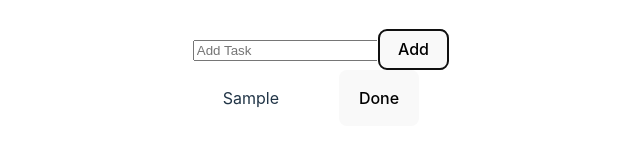
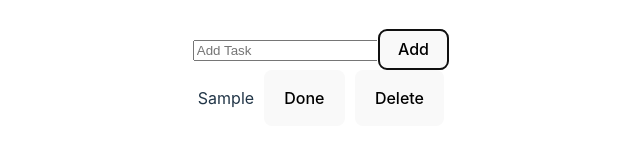
Before and after one commit to WolfDry/ToDo-Vue, a Vue app: page / in a window 1280 px wide. Both pictures are taken after typing "Sample" into the empty fields and a click on the button "Add". Shown: the part 385-532 px from the top of the page, without its empty margins (319-959 px from the left). Built offline with nearby package versions, Linux system fonts and the light colour scheme.

Commit message:
add delete todo

```diff
--- a/src/components/Todo.vue
+++ b/src/components/Todo.vue
@@ -23,7 +23,10 @@ export default {
       if (todo.done)
         todo.done = false
       else todo.done = true
-
+    },
+    deleteTodo: function (todo) {
+      const listTodos = this.todos.filter(element => element != todo)
+      this.todos = listTodos
     }
   }
 }
@@ -39,6 +42,7 @@ export default {
       <div class="todo" v-for="todo in todos">
         <p :class="{ done: todo.done }">{{ todo.title }}</p>
         <button @click="changeTodo(todo)">Done</button>
+        <button @click="deleteTodo(todo)">Delete</button>
       </div>
     </div>
 
```
